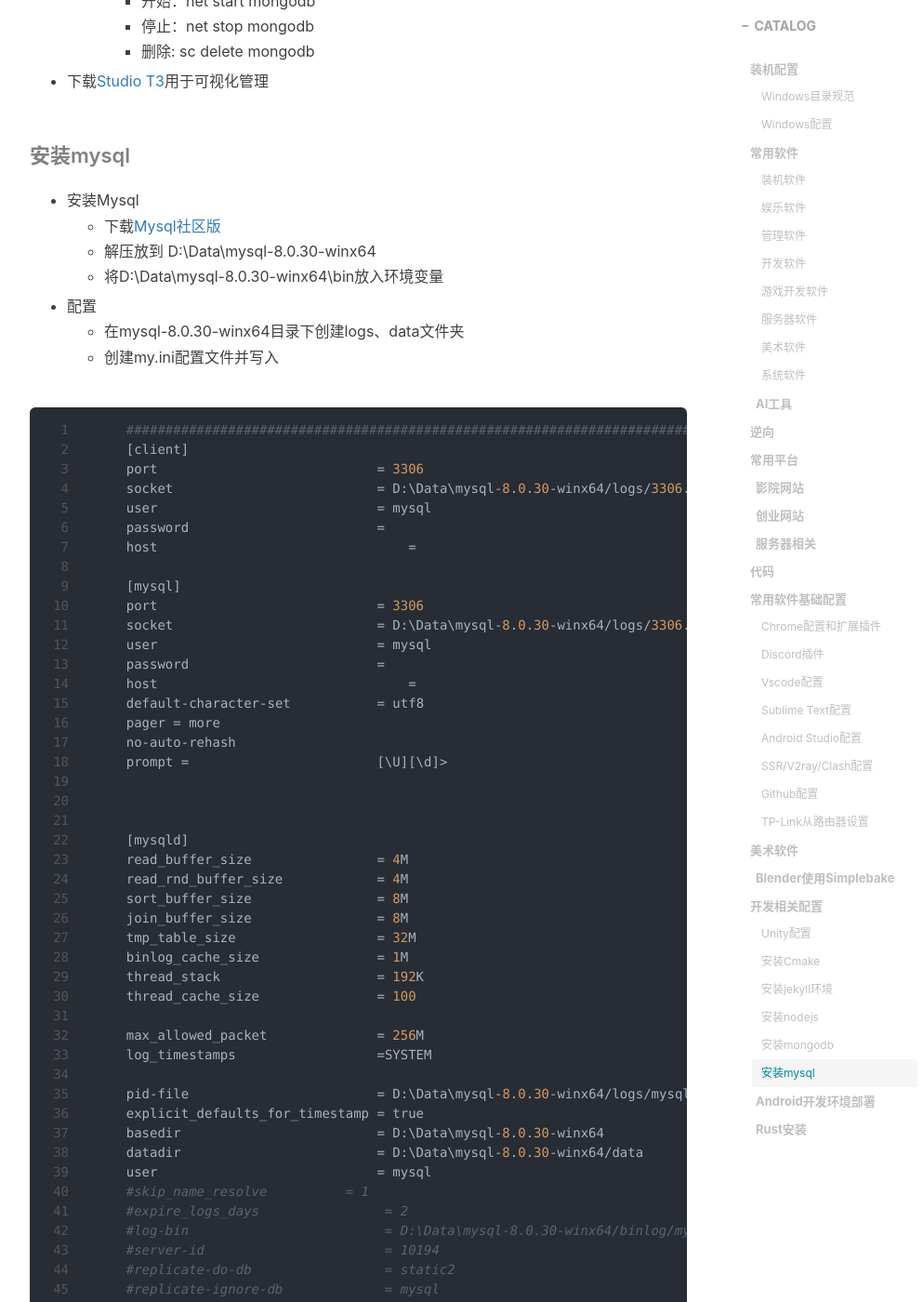
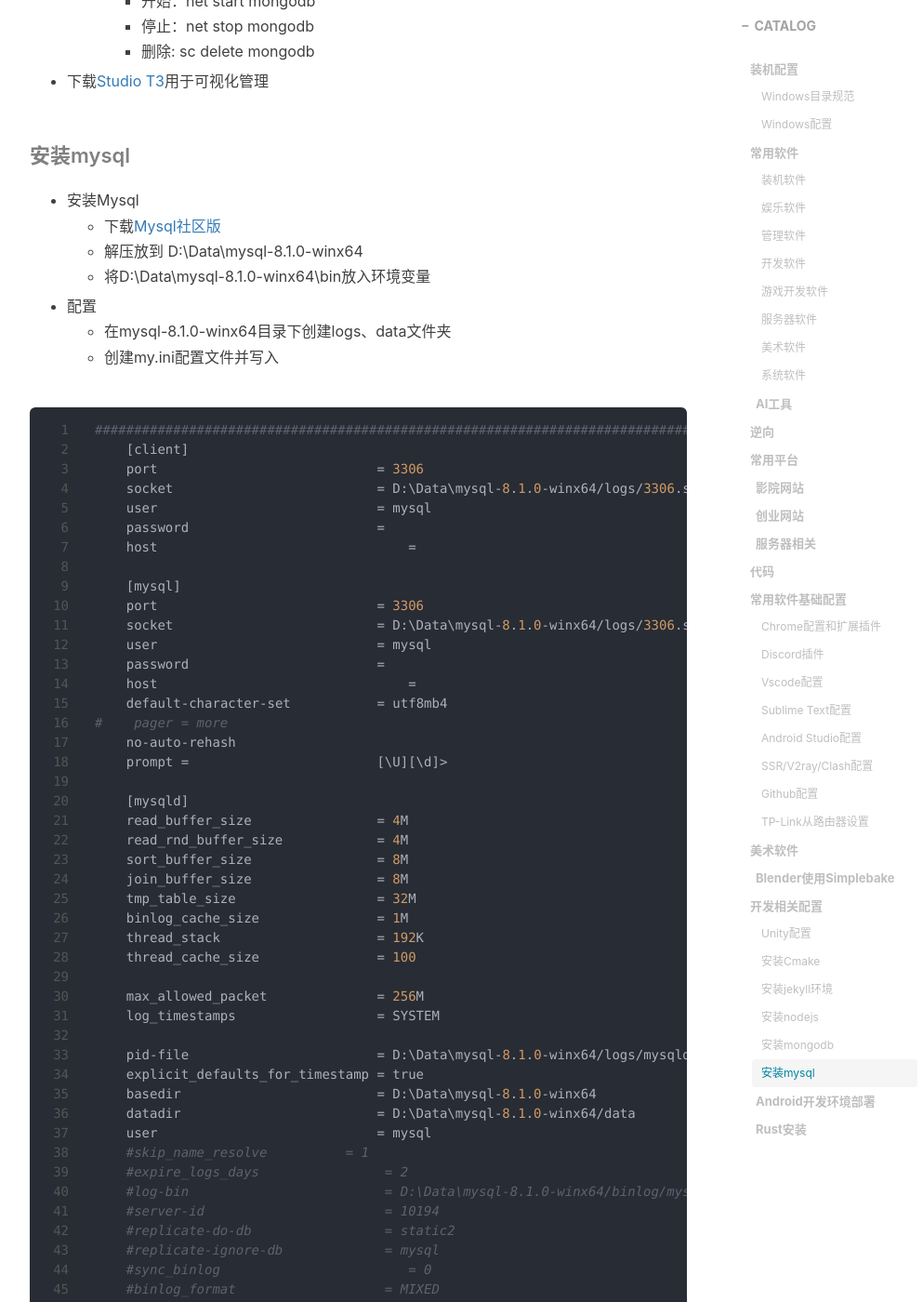
Before and after one commit to gumcstronger/gumcstronger.github.io, a Jekyll site: the page built from _posts/2022/2022-08-24-windows.md, in a window 1280 px wide and 1400 px high, scrolled down 13412 px. Shown: the whole window at 93% size, without its empty margins (233-1226 px from the left). Built offline with Jekyll 4.4.1, drawn with Linux system fonts in a browser that asks for light colours; comment, search, counter and statistics services are not loaded; some of the changed text lies outside the part shown.

Commit message:
Update 2022-08-24-windows.md

````diff
--- a/_posts/2022/2022-08-24-windows.md
+++ b/_posts/2022/2022-08-24-windows.md
@@ -458,33 +458,31 @@ tags:
 
 - 安装Mysql
   - 下载[Mysql社区版](https://dev.mysql.com/downloads/mysql/)
-  - 解压放到 D:\Data\mysql-8.0.30-winx64
-  - 将D:\Data\mysql-8.0.30-winx64\bin放入环境变量
+  - 解压放到 D:\Data\mysql-8.1.0-winx64
+  - 将D:\Data\mysql-8.1.0-winx64\bin放入环境变量
 - 配置
-  - 在mysql-8.0.30-winx64目录下创建logs、data文件夹
+  - 在mysql-8.1.0-winx64目录下创建logs、data文件夹
   - 创建my.ini配置文件并写入
 
 ```conf
-    ################################################################################33
+################################################################################33
     [client]
     port                            = 3306
-    socket                          = D:\Data\mysql-8.0.30-winx64/logs/3306.sock
+    socket                          = D:\Data\mysql-8.1.0-winx64/logs/3306.sock
     user                            = mysql
     password                        =
     host           			=
 
     [mysql]
     port                            = 3306
-    socket                          = D:\Data\mysql-8.0.30-winx64/logs/3306.sock
+    socket                          = D:\Data\mysql-8.1.0-winx64/logs/3306.sock
     user                            = mysql
     password                        =
     host           			=
-    default-character-set           = utf8
-    pager = more
+    default-character-set           = utf8mb4
+#    pager = more
     no-auto-rehash
     prompt =                        [\U][\d]>
-
-
 
     [mysqld]
     read_buffer_size                = 4M
@@ -497,27 +495,27 @@ tags:
     thread_cache_size               = 100
 
     max_allowed_packet              = 256M
-    log_timestamps                  =SYSTEM
+    log_timestamps                  = SYSTEM
 
-    pid-file                        = D:\Data\mysql-8.0.30-winx64/logs/mysqld.pid
+    pid-file                        = D:\Data\mysql-8.1.0-winx64/logs/mysqld.pid
     explicit_defaults_for_timestamp = true
-    basedir                         = D:\Data\mysql-8.0.30-winx64
-    datadir                         = D:\Data\mysql-8.0.30-winx64/data
+    basedir                         = D:\Data\mysql-8.1.0-winx64
+    datadir                         = D:\Data\mysql-8.1.0-winx64/data
     user                            = mysql
     #skip_name_resolve		= 1
     #expire_logs_days                = 2
-    #log-bin                         = D:\Data\mysql-8.0.30-winx64/binlog/mysql-bin
+    #log-bin                         = D:\Data\mysql-8.1.0-winx64/binlog/mysql-bin
     #server-id                       = 10194
     #replicate-do-db                 = static2
     #replicate-ignore-db             = mysql
     #sync_binlog    			= 0
     #binlog_format                   = MIXED
     default-storage-engine          = INNODB
-    character-set-server            = utf8
+    character-set-server            = utf8mb4
     back_log                        = 500
-    max_connections                 = 10240
-    max_user_connections		= 2000
-    max_connect_errors              = 100
+    max_connections                 = 200
+    max_user_connections		    = 200
+    max_connect_errors              = 10
     max_allowed_packet              = 16M
     #sql_safe_updates		= 1
     #query_cache_type                = 0
@@ -526,9 +524,9 @@ tags:
     max_heap_table_size             = 32M
     thread_cache_size               = 100
     ft_min_word_len                 = 4
-    slow-query-log			= 1
+    slow-query-log			        = 1
     long_query_time                 = 0.3
-    slow-query-log-file             = D:\Data\mysql-8.0.30-winx64/data/mysql-slow.log
+    slow-query-log-file             = D:\Data\mysql-8.1.0-winx64/data/mysql-slow.log
     key_buffer_size                 = 256M
     wait_timeout                    = 30
     interactive_timeout             = 100
@@ -543,21 +541,19 @@ tags:
     innodb_log_buffer_size          = 8M
     innodb_log_files_in_group       = 2
     innodb_flush_log_at_trx_commit  = 2
-    innodb_io_capacity		= 2000
-    innodb_io_capacity_max		= 20000
-    innodb_file_per_table		= ON
-    innodb_use_native_aio		= 1
+    innodb_io_capacity		        = 2000
+    innodb_io_capacity_max		    = 20000
+    innodb_file_per_table		    = ON
+    innodb_use_native_aio		    = 1
     innodb_data_file_path           = ibdata:1G:autoextend
-    innodb_data_home_dir            = D:\Data\mysql-8.0.30-winx64/data
-    innodb_log_group_home_dir       = D:\Data\mysql-8.0.30-winx64/data
-    innodb_temp_data_file_path      =ibtmp1:12M:autoextend:max:1G
-    innodb_autoextend_increment      =512
+    innodb_data_home_dir            = D:\Data\mysql-8.1.0-winx64/data
+    innodb_log_group_home_dir       = D:\Data\mysql-8.1.0-winx64/data
+    innodb_temp_data_file_path      = ibtmp1:12M:autoextend:max:1G
+    innodb_autoextend_increment     = 512
     ##########################################################################
     [mysqldump]
     quick
     max_allowed_packet              = 32M
-
-
 
     [mysqlhotcopy]
     interactive-timeout
@@ -565,11 +561,25 @@ tags:
     [mysqld_safe]
     open-files-limit                = 65535
     user                            = mysql
-    log-error                       = D:\Data\mysql-8.0.30-winx64/logs/mysqld.log
-    pid-file                        = D:\Data\mysql-8.0.30-winx64/logs/mysqld.pid
-    socket                          = D:\Data\mysql-8.0.30-winx64/logs/3306.sock
+    log-error                       = D:\Data\mysql-8.1.0-winx64/logs/mysqld.log
+    pid-file                        = D:\Data\mysql-8.1.0-winx64/logs/mysqld.pid
+    socket                          = D:\Data\mysql-8.1.0-winx64/logs/3306.sock
 
 ```
+
+* 安装Mysql服务
+  * 以管理员身份运行cmd并输入命令行：mysqld -install
+  * 如出现service successfully installed，则安装完成，可以使用以下命令开启和关闭Mysql
+    * net start mysql 启动mysql服务
+    * net stop mysql 关闭mysql服务
+* 配置Mysql
+  * 命令行：mysqld --initialize --console
+  * 等待一小会儿，生成的一个临时用随机密码
+  * 之后启动mysql服务器后可以通过mysql -u root -p密码就可以登陆
+  * 如需要修改密码可以使用以下方式修改密码
+    * ALTER USER 'root'@‘localhost’ IDENTIFIED BY '新密码';
+    * ALTER USER USER() IDENTIFIED BY '新密码';
+    * set password for root@localhost=password('新密码');
 
 ### Android开发环境部署
 
````
